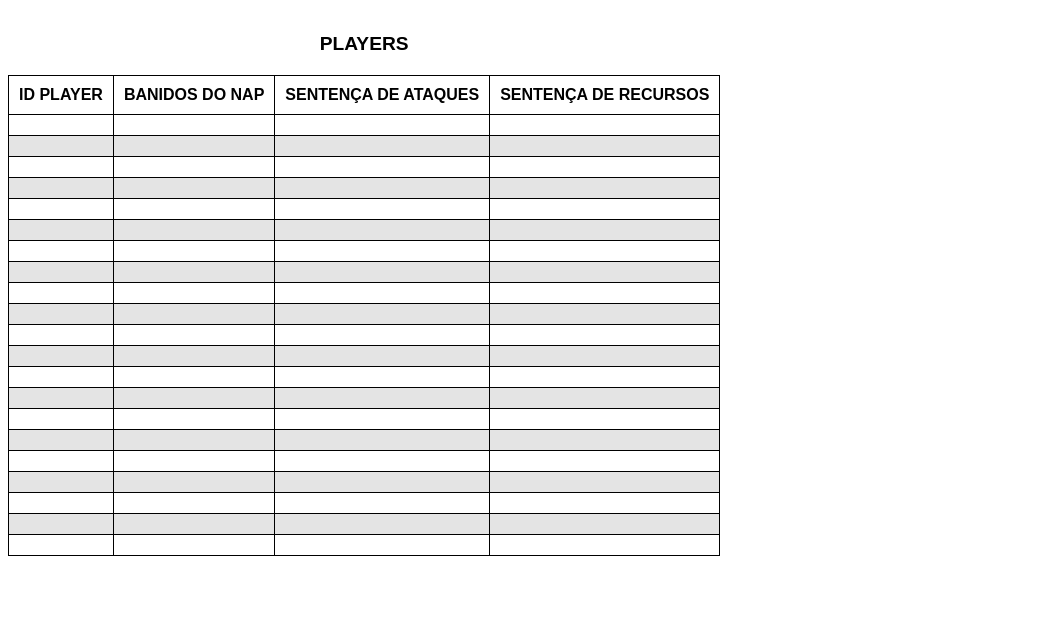
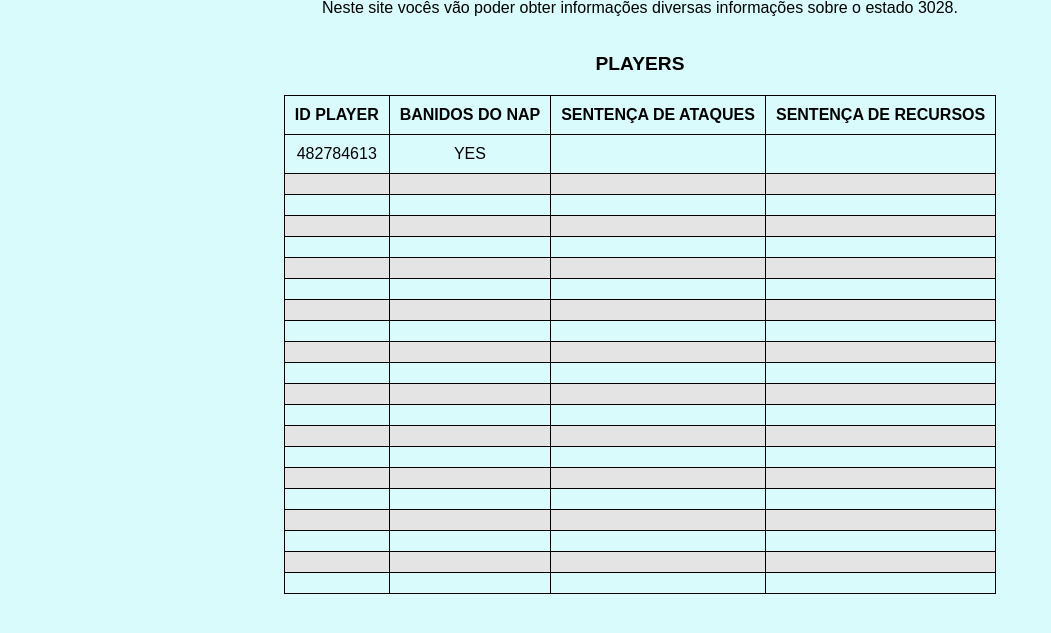
Before and after one commit to manuellerojas18/Estado3028, a plain HTML site: page index.html in a window 1280 px wide. Shown: the part 101-734 px from the top of the page, without its empty margins (0-1051 px from the left). Drawn offline with Linux system fonts and the light colour scheme.

Commit message:
Mas um banido

```diff
--- a/index.html
+++ b/index.html
@@ -1,39 +1,57 @@
 <!DOCTYPE html>
 <html lang="pt-br">
   <head>
-    <meta charset="UTF-8">
-    <meta name="viewport" content="width=device-width, initial-scale=1.0">
+    <meta charset="UTF-8" />
+    <meta name="viewport" content="width=device-width, initial-scale=1.0" />
     <title>Estate 3028</title>
     <style>
-       body{
+      body {
+        text-align: center;
         font-family: Arial, Helvetica, sans-serif;
+        background-image: url("");
+        background-color: rgba(199, 250, 250, 0.644);
+        background-size: cover;
+        background-repeat: no-repeat;
+        background-attachment: fixed;
+        background-position: center center;
+        min-height: 100vh;
+        margin: 0;
+        padding: 20px;
       }
-       caption{
+      caption {
         font-size: 1.2em;
         font-weight: bold;
         padding: 20px;
       }
-       table{
+      table {
         border-collapse: collapse;
+        margin-left: auto;
+        margin-right: auto;
       }
-       th, td{
+      th,
+      td {
         border: 1px solid black;
         padding: 10px;
       }
-       tr:nth-child(even){
+      tr:nth-child(even) {
         background-color: rgb(228, 228, 228);
       }
-       #container{
+      #container {
         overflow-x: auto;
       }
     </style>
   </head>
   <body>
     <h1>Controle do estado</h1>
-    <p>Neste site vocês vão poder obter informações diversas informações sobre o estado 3028.</p>
+    <p>
+      Neste site vocês vão poder obter informações diversas informações sobre o
+      estado 3028.
+    </p>
     <div id="container">
       <table>
-            <caption>PLAYERS</caption>
+        <caption>
+          PLAYERS
+        </caption>
         <thead>
           <tr>
             <th>ID PLAYER</th>
@@ -44,8 +62,8 @@
         </thead>
         <tbody>
           <tr>
-                <td></td>
-                <td></td>
+            <td>482784613</td>
+            <td>YES</td>
             <td></td>
             <td></td>
           </tr>
```
Also changed, not shown: fondo.jpg (added), whiteoutsurvival.jpg (added). Lines whose indentation alone changed are shown as unchanged.
